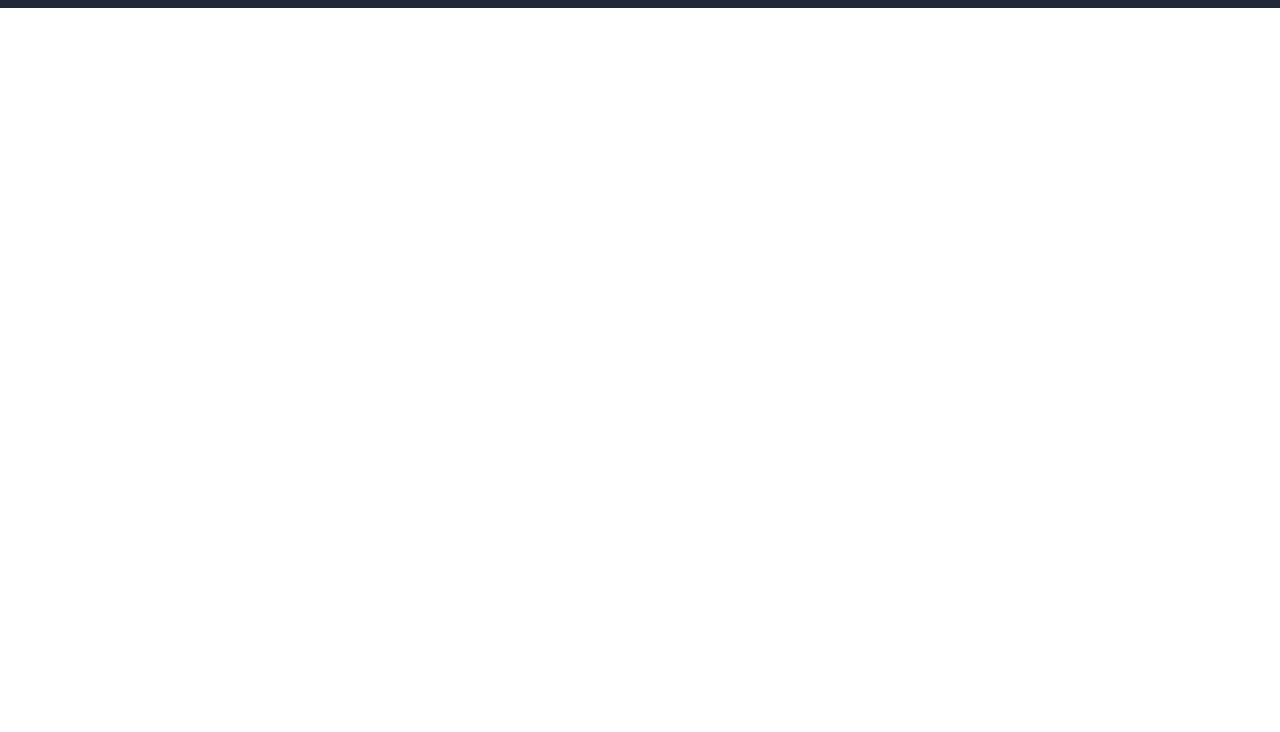
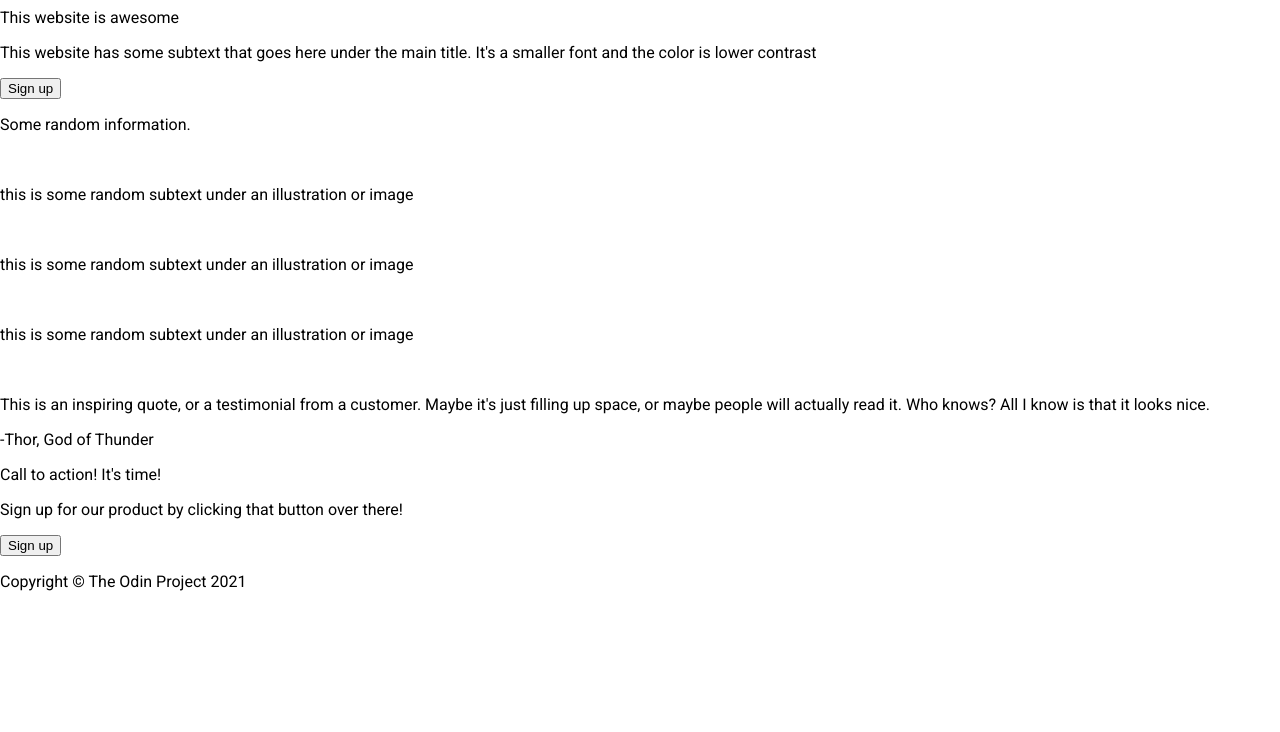
Before and after one commit to c-yip/odin-landing-page, a plain HTML site: page index.html in a window 1280 px wide. Shown: the part 68-800 px from the top of the page. Drawn offline with Linux system fonts and the light colour scheme.

Commit message:
Add content to html.

```diff
--- a/index.html
+++ b/index.html
@@ -18,7 +18,7 @@
 <body>
 
     <div class="header">
-        <p class="logo">Header Logo</p>
+        <h1 class="logo">Header Logo</h1>
 
         <div class="header-links">
             <a href="https://www.theodinproject.com/">header link one</a>
@@ -27,6 +27,28 @@
         </div>
     </div>
 
+    <p>This website is awesome</p>
+    <p>This website has some subtext that goes here under the main title. It's a smaller font and the color is lower contrast</p>
+    <button type="button">Sign up</button>
+    <img>
+
+    <p>Some random information.</p>
+    <img>
+    <p>this is some random subtext under an illustration or image</p>
+    <img>
+    <p>this is some random subtext under an illustration or image</p>
+    <img>
+    <p>this is some random subtext under an illustration or image</p>
+    <img>
+
+    <p>This is an inspiring quote, or a testimonial from a customer. Maybe it's just filling up space, or maybe people will actually read it. Who knows? All I know is that it looks nice.</p>
+    <p>-Thor, God of Thunder</p>
+
+    <p>Call to action! It's time!</p>
+    <p>Sign up for our product by clicking that button over there!</p>
+    <button type="button">Sign up</button>
+
+    <p>Copyright &copy; The Odin Project 2021</p>
 </body>
 
 </html>
--- a/styles.css
+++ b/styles.css
@@ -2,6 +2,10 @@ body {
     margin: 0;
     font-family: 'League Gothic', sans-serif;
     font-family: 'Roboto', sans-serif;
+    /* try this in the event you don't get everything to align*/
+    /* display: flex;
+    flex-direction: column;
+    align-items: center; */
 }
 
 .header {
```
